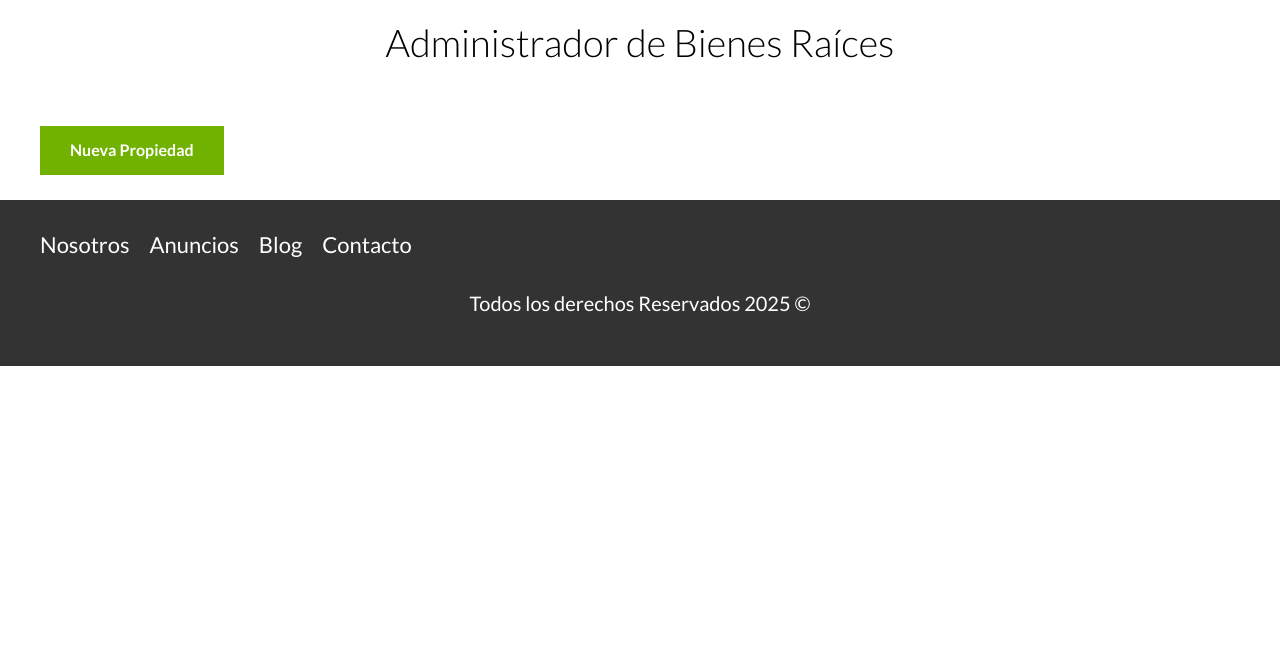
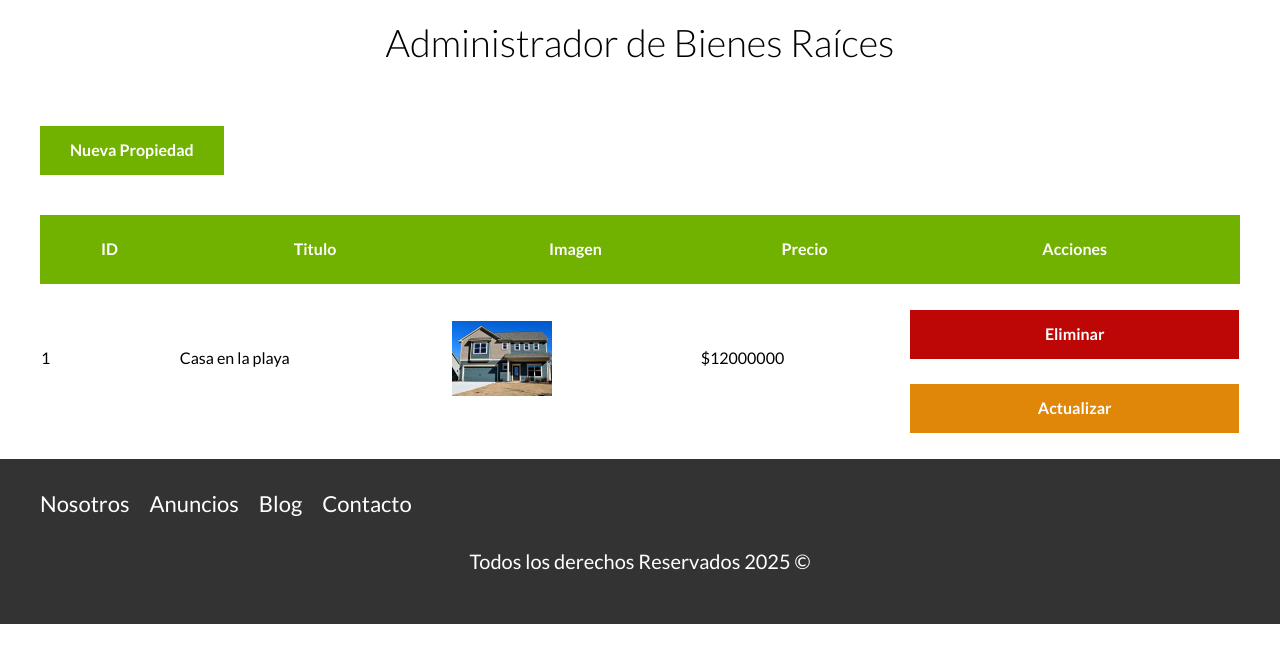
Before and after one commit to FernandoFranciscoVicente/BienesRaices, a PHP site: page /admin in a window 1280 px wide. Shown: the part 137-800 px from the top of the page. Run offline with PHP 8.4, Linux system fonts and the light colour scheme.

Commit message:
Añadiendo la visualización rn PHP los registros de la BD

```diff
--- a/admin/index.php
+++ b/admin/index.php
@@ -16,6 +16,32 @@
         <?php endif; ?>
 
         <a href="/admin/propiedades/crear.php" class="boton boton-verde">Nueva Propiedad</a>
+
+        <!--Creamos una tabla-->
+
+        <table class="propiedades">
+            <thead>
+                <th>ID</th>
+                <th>Titulo</th>
+                <th>Imagen</th>
+                <th>Precio</th>
+                <th>Acciones</th>
+            </thead>
+
+            <tbody>
+                <tr>
+                    <td>1</td>
+                    <td>Casa en la playa</td>
+                    <td><img class="imagen-tabla" src="/imagenes/2dfcab6228fcc16e519bcc9d1e0abfd5.jpg" alt=""></td>
+                    <td>$12000000</td>
+                    <td>
+                        <a class="boton-rojo-block" href="#">Eliminar</a>
+                        <a class="boton-amarillo-block" href="#">Actualizar</a>
+                    </td>
+                </tr>
+            </tbody>
+        </table>
+
     </main>
 
 <?php
--- a/src/scss/base/_botones.scss
+++ b/src/scss/base/_botones.scss
@@ -9,3 +9,11 @@
 .boton-verde{
     @include boton($verde, inline-block);
 }
+
+.boton-rojo-block{
+    @include boton($rojo, block);
+}
+
+.boton-verde-block{
+    @include boton($verde, block);
+}
--- a/src/scss/internas/_admin.scss
+++ b/src/scss/internas/_admin.scss
@@ -14,3 +14,22 @@
         background-color: $verde;
     }
 }
+
+table.propiedades{
+    margin-top: 4rem;
+    width: 100%;
+    border-spacing: 0;
+
+    thead{
+        background-color: $verde;
+
+        th{
+            color: $blanco;
+            padding: 2rem;
+        }
+    }
+
+    .imagen-tabla{
+        width: 10rem;
+    }
+}
```
Also changed, not shown: build/css/app.css, 1 other file.
